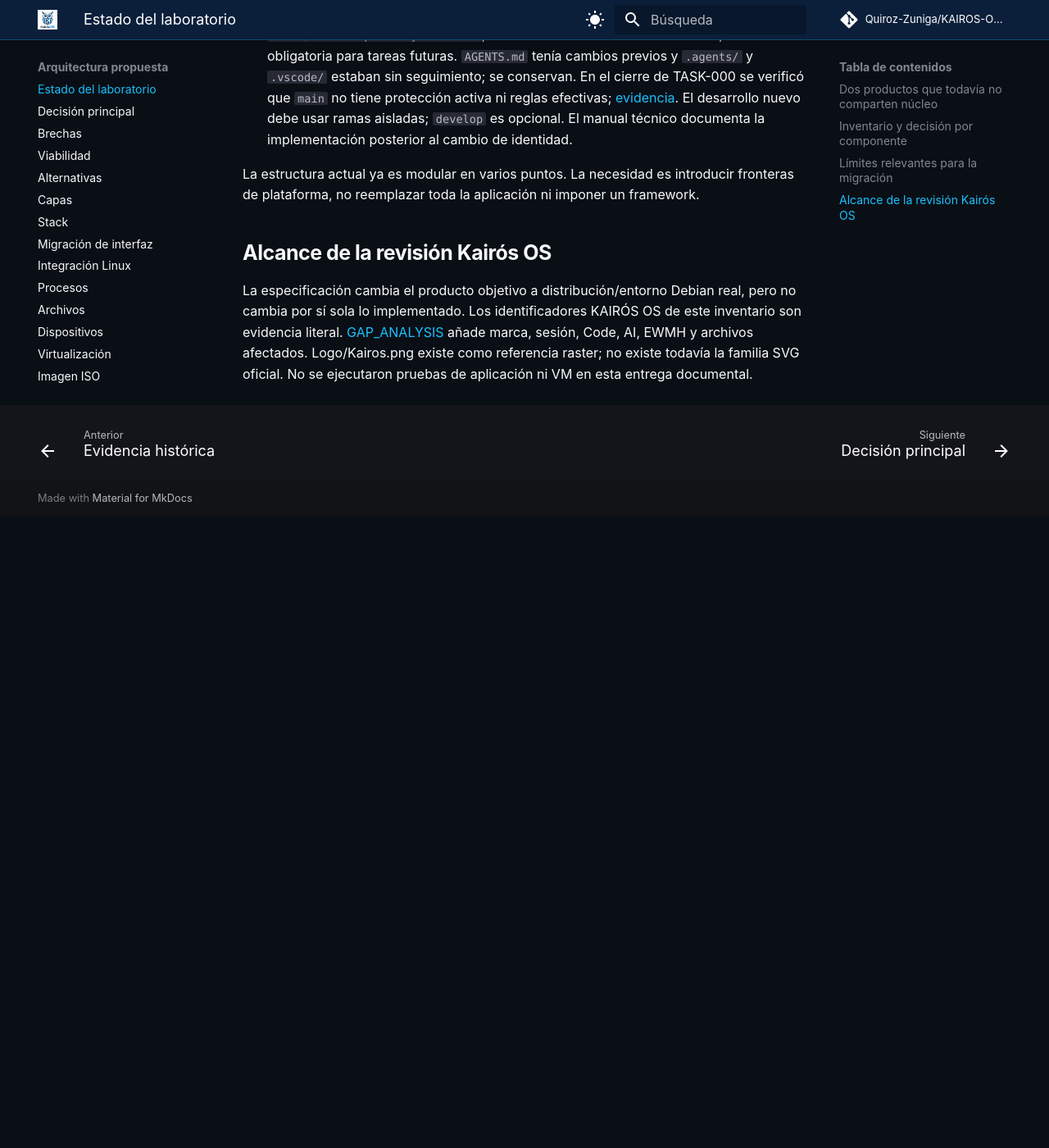
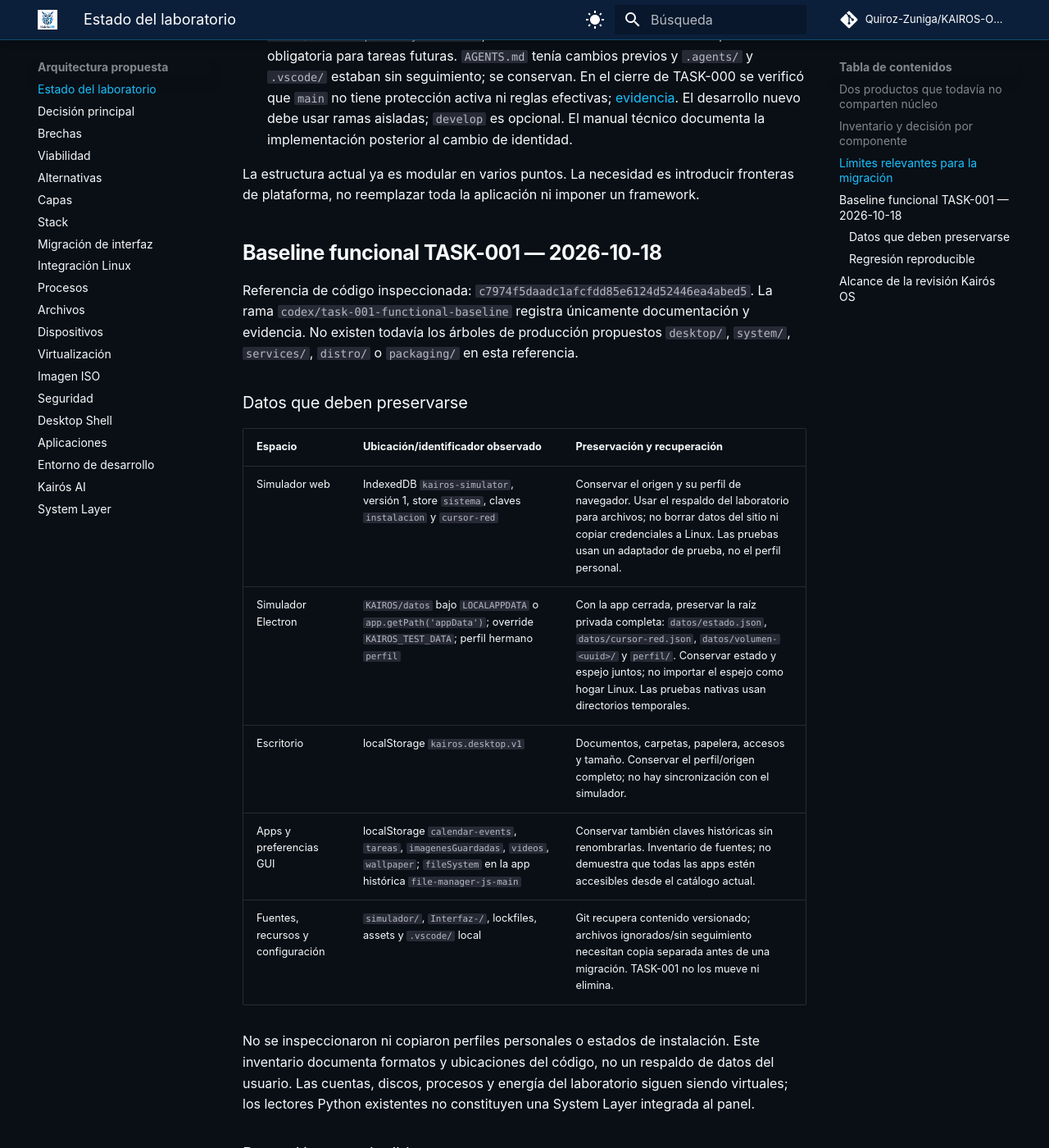
Before and after one commit to Quiroz-Zuniga/KAIROS-OS-, an MkDocs documentation site: the page built from docs/01-current-state.md, in a window 1280 px wide and 1400 px high, scrolled down 4382 px. Shown: the whole window at 82% size. Built offline with MkDocs 1.6.1 and Material for MkDocs 9.7.7, drawn with Linux system fonts in a browser that asks for light colours; comment, search, counter and statistics services are not loaded; before the commit the page ends 5012 px from its top, so only the background shows below that; some of the changed text lies outside the part shown.

Commit message:
docs(baseline): record TASK-001 inventory and regression evidence

````diff
--- a/docs/01-current-state.md
+++ b/docs/01-current-state.md
@@ -63,6 +63,46 @@
 
 La estructura actual ya es modular en varios puntos. La necesidad es introducir fronteras de plataforma, no reemplazar toda la aplicación ni imponer un framework.
 
+## Baseline funcional TASK-001 — 2026-10-18
+
+Referencia de código inspeccionada: `c7974f5daadc1afcfdd85e6124d52446ea4abed5`.
+La rama `codex/task-001-functional-baseline` registra únicamente documentación y
+evidencia. No existen todavía los árboles de producción propuestos `desktop/`,
+`system/`, `services/`, `distro/` o `packaging/` en esta referencia.
+
+### Datos que deben preservarse
+
+| Espacio | Ubicación/identificador observado | Preservación y recuperación |
+| --- | --- | --- |
+| Simulador web | IndexedDB `kairos-simulator`, versión 1, store `sistema`, claves `instalacion` y `cursor-red` | Conservar el origen y su perfil de navegador. Usar el respaldo del laboratorio para archivos; no borrar datos del sitio ni copiar credenciales a Linux. Las pruebas usan un adaptador de prueba, no el perfil personal. |
+| Simulador Electron | `KAIROS/datos` bajo `LOCALAPPDATA` o `app.getPath('appData')`; override `KAIROS_TEST_DATA`; perfil hermano `perfil` | Con la app cerrada, preservar la raíz privada completa: `datos/estado.json`, `datos/cursor-red.json`, `datos/volumen-<uuid>/` y `perfil/`. Conservar estado y espejo juntos; no importar el espejo como hogar Linux. Las pruebas nativas usan directorios temporales. |
+| Escritorio | localStorage `kairos.desktop.v1` | Documentos, carpetas, papelera, accesos y tamaño. Conservar el perfil/origen completo; no hay sincronización con el simulador. |
+| Apps y preferencias GUI | localStorage `calendar-events`, `tareas`, `imagenesGuardadas`, `videos`, `wallpaper`; `fileSystem` en la app histórica `file-manager-js-main` | Conservar también claves históricas sin renombrarlas. Inventario de fuentes; no demuestra que todas las apps estén accesibles desde el catálogo actual. |
+| Fuentes, recursos y configuración | `simulador/`, `Interfaz-/`, lockfiles, assets y `.vscode/` local | Git recupera contenido versionado; archivos ignorados/sin seguimiento necesitan copia separada antes de una migración. TASK-001 no los mueve ni elimina. |
+
+No se inspeccionaron ni copiaron perfiles personales o estados de instalación.
+Este inventario documenta formatos y ubicaciones del código, no un respaldo de
+datos del usuario. Las cuentas, discos, procesos y energía del laboratorio siguen
+siendo virtuales; los lectores Python existentes no constituyen una System Layer
+integrada al panel.
+
+### Regresión reproducible
+
+Desde la raíz, sin instalar dependencias:
+
+```bash
+(cd simulador && npm test)
+(cd Interfaz- && npm test)
+(cd Interfaz- && npm run test:hardware)
+```
+
+Resultados de TASK-001: 165/165, 19/19 y 4/4 respectivamente; códigos de salida 0.
+Se ejecutaron con Node.js v24.18.0, npm 11.16.0 y Python 3.13.5. No se detectaron
+fallos en estas suites. No cubren una sesión gráfica, el runtime Electron Linux,
+X11/Openbox ni una ISO. Los recorridos de navegador, builds y arranque Electron
+no se ejecutaron; las capturas históricas no se reutilizan como evidencia actual.
+Registro, límites y recuperación en [evidencia TASK-001](evidence/task-001.md).
+
 ## Alcance de la revisión Kairós OS
 
-La especificación cambia el producto objetivo a distribución/entorno Debian real, pero no cambia por sí sola lo implementado. Los identificadores KAIRÓS OS de este inventario son evidencia literal. [GAP_ANALYSIS](GAP_ANALYSIS.md) añade marca, sesión, Code, AI, EWMH y archivos afectados. Logo/Kairos.png existe como referencia raster; no existe todavía la familia SVG oficial. No se ejecutaron pruebas de aplicación ni VM en esta entrega documental.
+La especificación cambia el producto objetivo a distribución/entorno Debian real, pero no cambia por sí sola lo implementado. Los identificadores KAIRÓS OS de este inventario son evidencia literal. [GAP_ANALYSIS](GAP_ANALYSIS.md) añade marca, sesión, Code, AI, EWMH y archivos afectados. Logo/Kairos.png existe como referencia raster; no existe todavía la familia SVG oficial. La revisión documental original no ejecutó pruebas de aplicación ni VM; TASK-001 registra después las suites automatizadas anteriores, sin validar VM.
--- /dev/null
+++ b/docs/evidence/task-001.md
@@ -0,0 +1,109 @@
+# TASK-001 — Baseline funcional y alcance de trabajo
+
+Fecha local: 2026-10-18 (America/Tegucigalpa).
+Estado: VALIDATED para inventario, referencia recuperable y regresión automatizada
+del laboratorio. No certifica experiencia gráfica ni integración Linux.
+
+## Referencia y alcance
+
+- Base inspeccionada: `c7974f5daadc1afcfdd85e6124d52446ea4abed5`.
+- Rama de trabajo: `codex/task-001-functional-baseline`.
+- Worktree: checkout principal del repositorio; no hubo agentes concurrentes.
+- Remoto observado: `git@github.com:Quiroz-Zuniga/KAIROS-OS-.git`.
+- Estado inicial: sin cambios versionados; `.vscode/` sin seguimiento, preservado.
+- Cambios: inventario funcional/datos, estado de TASK-001 y este registro.
+- Sin modificaciones del producto, dependencias, lockfiles, servicios o discos.
+
+La referencia recuperable de este cierre será el commit que introduce el registro:
+`git log -1 --format=%H -- docs/evidence/task-001.md`. La referencia de código
+anterior permanece accesible. No se crea tag ni versión de producto.
+
+## Pruebas ejecutadas
+
+Herramientas observadas: Node.js v24.18.0, npm 11.16.0, Python 3.13.5.
+Comandos desde la raíz y resúmenes de sus salidas reales:
+
+```text
+(cd simulador && npm test)
+> node --test tests/*.test.js
+tests 165
+suites 0
+pass 165
+fail 0
+cancelled 0
+skipped 0
+todo 0
+duration_ms 10565.250144
+exit 0
+
+(cd Interfaz- && npm test)
+> node --test tests/*.test.js
+tests 19
+suites 0
+pass 19
+fail 0
+cancelled 0
+skipped 0
+todo 0
+duration_ms 1754.893356
+exit 0
+
+(cd Interfaz- && npm run test:hardware)
+> python3 -m unittest discover -s tests -p test_system_status.py
+Ran 4 tests in 0.002s
+OK
+exit 0
+```
+
+Son resúmenes, no transcripciones completas. Ninguna de las suites ejecutadas
+registró fallos. Las 16 suites de archivos del simulador cubren instalación,
+consola, archivos, credenciales, recuperación, conflictos, idioma y teclado.
+Incluyen reapertura de `AlmacenLocal` en temporales. Las dos suites Node de
+interfaz cubren calendario y núcleo virtual. Python usa fixtures de batería y
+cadenas de nmcli, sin consultar hardware real del anfitrión.
+
+Validación documental adicional: `git diff --check` sin errores; destinos locales
+de enlaces Markdown existentes; inventario confirmado de 16 archivos de pruebas
+Node del simulador y 2 de interfaz. Los hashes SHA-256 de `.vscode/settings.json`
+y `skills-lock.json` coincidieron antes y después de editar documentación. El diff
+versionado respecto de la base contiene solo los archivos documentales previstos.
+
+## Inventario y límites de aceptación
+
+El [inventario actualizado](../01-current-state.md) identifica componentes,
+persistencia y recuperación. Se conserva la separación entre las dos bases:
+IndexedDB/almacén Electron del simulador y localStorage del escritorio.
+`desktop/`, `system/`, `services/`, `distro/` y `packaging/` no existen en la base
+inspeccionada; sus rutas en el plan son futuras.
+
+| Criterio TASK-001 | Evidencia |
+| --- | --- |
+| Referencia recuperable | SHA base completo y commit documental identificable por ruta |
+| Inventario de datos | Identificadores, rutas, claves y preservación en 01-current-state |
+| Comandos de regresión | Tres comandos ejecutados, conteos y salidas anteriores |
+| Protección del host | Inspección de fuentes y pruebas con fixtures/temporales; sin operaciones de sistema |
+
+No se ejecutaron `test:browser` ni `tests/desktop-corrections.js`: generan capturas
+y reportes sobre las rutas de evidencia histórica; el cierre se limita a suites
+automatizadas sin abrir una GUI. No se ejecutaron Electron, build, empaquetado,
+servidor, sesión Debian/Xorg/Openbox, VM o ISO. No hay evidencia gráfica actual
+ni certificación del runtime fijado en el manifiesto histórico. La disponibilidad
+de VM sigue sin confirmarse (OD-12); las demás decisiones abiertas permanecen
+pendientes. TASK-002 debe resolver runtime, sandbox y contrato mínimo con su
+propia revisión de dependencias/seguridad.
+
+## Seguridad, preservación y rollback
+
+Revisión acotada al diff documental: sin canales IPC nuevos, privilegios, comandos
+libres, cambios de credenciales ni datos personales incluidos. Las cuentas del
+laboratorio no se presentan como cuentas Linux. No es una auditoría del producto.
+
+No se abrieron perfiles personales. Git no respalda datos ignorados o externos:
+antes de futuras migraciones se debe conservar el origen/perfil web y la raíz
+privada completa de Electron con la app cerrada. Los cambios externos al espejo
+no se importan automáticamente. No copiar estados entre las dos bases.
+
+Rollback: revertir únicamente el commit documental de TASK-001 en una rama,
+conservando cambios ajenos; sin reset destructivo, limpieza global o modificación
+del anfitrión. `.vscode/settings.json` y `skills-lock.json` permanecen fuera del
+alcance. No se realiza push ni merge.
````
Also changed, not shown: docs/IMPLEMENTATION_PLAN.md (+6 -0 lines).
